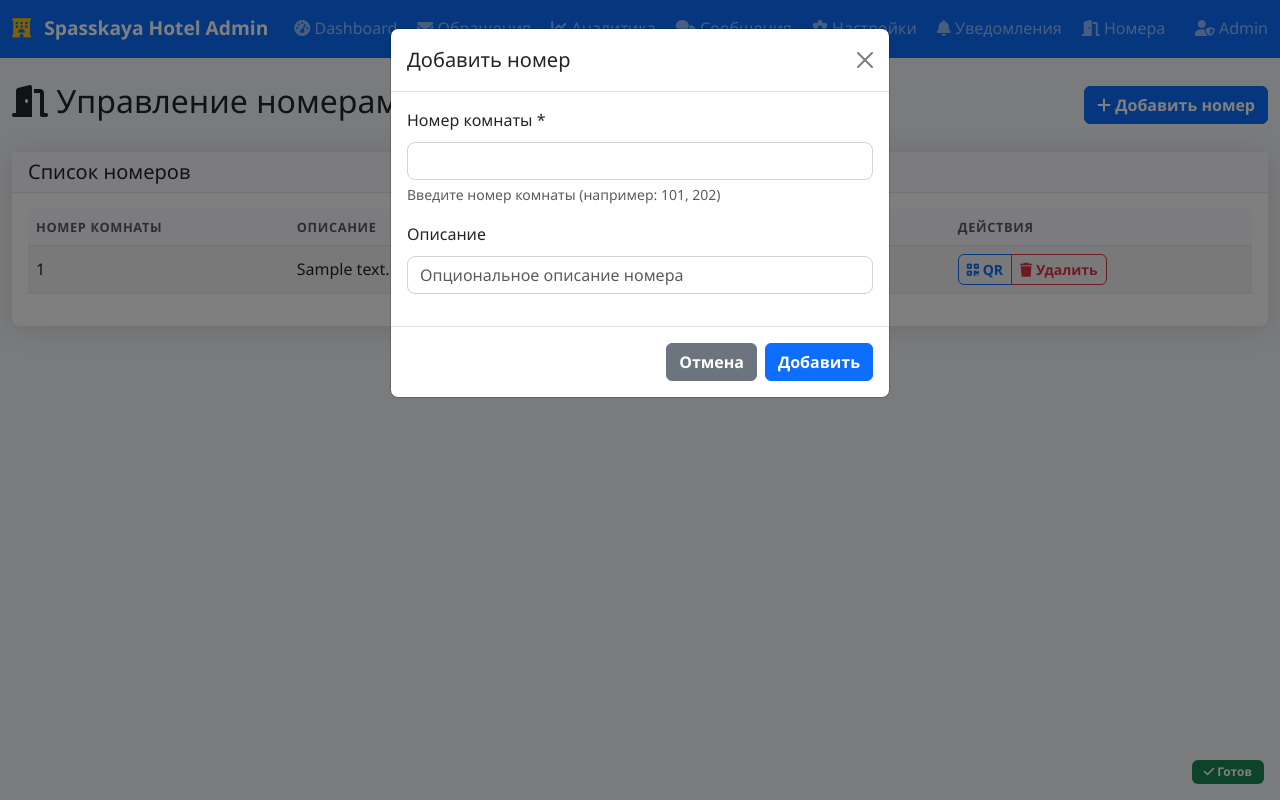
After one commit to SamoylikV/spasskaya_bot, a FastAPI app: template web/templates/rooms.html in a window 1280 px wide, after a click on "Добавить номер". The commit adds this page. Run offline with FastAPI, Linux system fonts and the light colour scheme; the template is opened without the code that fills it: most values are stand-ins (such as "Sample title", 1, 10 or a date in 2020); parts of the project's set-up code (start-up, migrations or seed data) failed here and were passed over; some libraries are stand-ins or nearby versions.

Commit message:
qr code generator added

```diff
--- a/requirements.txt
+++ b/requirements.txt
@@ -25,3 +25,4 @@ jinja2==3.1.2
 python-multipart==0.0.6
 redis==5.0.1
 pytz==2024.1
+qrcode[pil]==7.4.2
--- a/web/main.py
+++ b/web/main.py
@@ -21,7 +21,7 @@ from db.db import (
     remove_notification_recipient, toggle_notification_recipient,
     get_message_template, get_all_message_templates, update_message_template,
     get_setting, update_setting, get_all_settings, init_settings,
-    format_time_for_display
+    format_time_for_display, add_room, remove_room, get_all_rooms
 )
 
 app = FastAPI(title="Spasskaya Hotel Admin Panel", version="3.1")
@@ -461,6 +461,97 @@ async def update_setting_endpoint(setting_key: str, request: Request, admin: str
     except Exception as e:
         raise HTTPException(status_code=500, detail=f"Error updating setting: {str(e)}")
 
+@app.get("/rooms", response_class=HTMLResponse)
+async def rooms_page(request: Request, admin: str = Depends(get_current_admin)):
+    rooms = await get_all_rooms(active_only=False)
+    return templates.TemplateResponse("rooms.html", {
+        "request": request,
+        "rooms": rooms
+    })
+
+@app.get("/api/rooms")
+async def get_rooms(admin: str = Depends(get_current_admin)):
+    rooms = await get_all_rooms(active_only=False)
+    return {"rooms": [dict(r) for r in rooms]}
+
+@app.post("/api/rooms")
+async def add_room_endpoint(request: Request, admin: str = Depends(get_current_admin)):
+    try:
+        form = await request.form()
+        room_number = form.get("room_number")
+        description = form.get("description")
+
+        if not room_number:
+            raise HTTPException(status_code=400, detail="Room number is required")
+
+        await add_room(room_number, description)
+        return {"success": True, "room_number": room_number}
+    except Exception as e:
+        raise HTTPException(status_code=500, detail=f"Error adding room: {str(e)}")
+
+@app.delete("/api/rooms/{room_number}")
+async def delete_room_endpoint(room_number: str, admin: str = Depends(get_current_admin)):
+    try:
+        await remove_room(room_number)
+        return {"success": True, "room_number": room_number}
+    except Exception as e:
+        raise HTTPException(status_code=500, detail=f"Error removing room: {str(e)}")
+
+@app.get("/api/rooms/{room_number}/qr")
+async def generate_qr_code(room_number: str, admin: str = Depends(get_current_admin)):
+    try:
+        import os
+        import qrcode
+        import io
+        import requests
+        from fastapi import HTTPException
+        from fastapi.responses import StreamingResponse
+
+        bot_token = os.getenv('TOKEN')
+        if not bot_token:
+            raise HTTPException(status_code=500, detail="Bot token not configured")
+
+        resp = requests.get(f"https://api.telegram.org/bot{bot_token}/getMe")
+        if resp.status_code != 200:
+            raise HTTPException(status_code=500, detail="Failed to fetch bot info from Telegram")
+
+        data = resp.json()
+        if not data.get("ok"):
+            raise HTTPException(status_code=500, detail=f"Telegram API error: {data}")
+
+        bot_username = data["result"]["username"]
+        if not bot_username:
+            raise HTTPException(status_code=500, detail="Bot username not found")
+
+        qr_url = f"https://t.me/{bot_username}?start={room_number}"
+
+        qr = qrcode.QRCode(
+            version=1,
+            error_correction=qrcode.constants.ERROR_CORRECTION_L,
+            box_size=10,
+            border=4,
+        )
+        qr.add_data(qr_url)
+        qr.make(fit=True)
+
+        img = qr.make_image(fill_color="black", back_color="white")
+
+        img_bytes = io.BytesIO()
+        img.save(img_bytes, format='PNG')
+        img_bytes.seek(0)
+
+        return StreamingResponse(
+            img_bytes,
+            media_type="image/png",
+            headers={"Content-Disposition": f"attachment; filename=room_{room_number}_qr.png"}
+        )
+
+    except ImportError:
+        raise HTTPException(status_code=500, detail="QR code generation not available. Install qrcode package.")
+    except Exception as e:
+        raise HTTPException(status_code=500, detail=f"Error generating QR code: {str(e)}")
+
+
 if __name__ == "__main__":
     import uvicorn
     uvicorn.run(app, host="0.0.0.0", port=8001)
--- a/web/templates/base.html
+++ b/web/templates/base.html
@@ -40,6 +40,9 @@
                     <li class="nav-item">
                         <a class="nav-link" href="/notifications"><i class="fas fa-bell"></i> Уведомления</a>
                     </li>
+                    <li class="nav-item">
+                        <a class="nav-link" href="/rooms"><i class="fas fa-door-open"></i> Номера</a>
+                    </li>
                 </ul>
                 <ul class="navbar-nav">
                     <li class="nav-item">
--- /dev/null
+++ b/web/templates/rooms.html
@@ -0,0 +1,218 @@
+{% extends "base.html" %}
+
+{% block title %}Управление номерами - Spasskaya Hotel{% endblock %}
+
+{% block content %}
+<div class="row">
+    <div class="col-12">
+        <div class="d-flex justify-content-between align-items-center mb-4">
+            <h2><i class="fas fa-door-open"></i> Управление номерами</h2>
+            <button class="btn btn-primary" data-bs-toggle="modal" data-bs-target="#addRoomModal">
+                <i class="fas fa-plus"></i> Добавить номер
+            </button>
+        </div>
+
+        <div class="card">
+            <div class="card-header">
+                <h5 class="mb-0">Список номеров</h5>
+            </div>
+            <div class="card-body">
+                <div class="table-responsive">
+                    <table class="table table-striped" id="roomsTable">
+                        <thead>
+                            <tr>
+                                <th>Номер комнаты</th>
+                                <th>Описание</th>
+                                <th>Статус</th>
+                                <th>Дата создания</th>
+                                <th>Действия</th>
+                            </tr>
+                        </thead>
+                        <tbody>
+                            {% for room in rooms %}
+                            <tr data-room-number="{{ room.room_number }}">
+                                <td>{{ room.room_number }}</td>
+                                <td>{{ room.description or '-' }}</td>
+                                <td>
+                                    {% if room.is_active %}
+                                        <span class="badge bg-success">Активен</span>
+                                    {% else %}
+                                        <span class="badge bg-secondary">Неактивен</span>
+                                    {% endif %}
+                                </td>
+                                <td>{{ room.created_at.strftime('%d.%m.%Y %H:%M') if room.created_at else '-' }}</td>
+                                <td>
+                                    <div class="btn-group" role="group">
+                                        <button class="btn btn-sm btn-outline-primary generate-qr-btn" data-room="{{ room.room_number }}">
+                                            <i class="fas fa-qrcode"></i> QR
+                                        </button>
+                                        <button class="btn btn-sm btn-outline-danger delete-room-btn" data-room="{{ room.room_number }}">
+                                            <i class="fas fa-trash"></i> Удалить
+                                        </button>
+                                    </div>
+                                </td>
+                            </tr>
+                            {% endfor %}
+                        </tbody>
+                    </table>
+                </div>
+            </div>
+        </div>
+    </div>
+</div>
+
+<!-- Add Room Modal -->
+<div class="modal fade" id="addRoomModal" tabindex="-1">
+    <div class="modal-dialog">
+        <div class="modal-content">
+            <div class="modal-header">
+                <h5 class="modal-title">Добавить номер</h5>
+                <button type="button" class="btn-close" data-bs-dismiss="modal"></button>
+            </div>
+            <form id="addRoomForm">
+                <div class="modal-body">
+                    <div class="mb-3">
+                        <label for="roomNumber" class="form-label">Номер комнаты *</label>
+                        <input type="text" class="form-control" id="roomNumber" name="room_number" required>
+                        <div class="form-text">Введите номер комнаты (например: 101, 202)</div>
+                    </div>
+                    <div class="mb-3">
+                        <label for="roomDescription" class="form-label">Описание</label>
+                        <input type="text" class="form-control" id="roomDescription" name="description" placeholder="Опциональное описание номера">
+                    </div>
+                </div>
+                <div class="modal-footer">
+                    <button type="button" class="btn btn-secondary" data-bs-dismiss="modal">Отмена</button>
+                    <button type="submit" class="btn btn-primary">Добавить</button>
+                </div>
+            </form>
+        </div>
+    </div>
+</div>
+
+<!-- QR Code Modal -->
+<div class="modal fade" id="qrCodeModal" tabindex="-1">
+    <div class="modal-dialog">
+        <div class="modal-content">
+            <div class="modal-header">
+                <h5 class="modal-title">QR код для номера <span id="qrRoomNumber"></span></h5>
+                <button type="button" class="btn-close" data-bs-dismiss="modal"></button>
+            </div>
+            <div class="modal-body text-center">
+                <div id="qrCodeContainer">
+                    <div class="spinner-border" role="status">
+                        <span class="visually-hidden">Генерация QR кода...</span>
+                    </div>
+                </div>
+                <div class="mt-3">
+                    <small class="text-muted">
+                        QR код содержит ссылку на Telegram бота с автоматическим вводом номера комнаты
+                    </small>
+                </div>
+            </div>
+            <div class="modal-footer">
+                <button type="button" class="btn btn-secondary" data-bs-dismiss="modal">Закрыть</button>
+                <a id="downloadQrBtn" href="#" class="btn btn-primary" download>
+                    <i class="fas fa-download"></i> Скачать PNG
+                </a>
+            </div>
+        </div>
+    </div>
+</div>
+
+{% endblock %}
+
+{% block extra_js %}
+<script>
+document.addEventListener('DOMContentLoaded', function() {
+    const addRoomForm = document.getElementById('addRoomForm');
+    const roomsTable = document.getElementById('roomsTable');
+
+    // Add room form submission
+    addRoomForm.addEventListener('submit', async function(e) {
+        e.preventDefault();
+
+        const formData = new FormData(this);
+        const roomNumber = formData.get('room_number');
+        const description = formData.get('description');
+
+        try {
+            const response = await fetch('/api/rooms', {
+                method: 'POST',
+                body: formData
+            });
+
+            if (response.ok) {
+                showStatus('Номер успешно добавлен!', 'success');
+                bootstrap.Modal.getInstance(document.getElementById('addRoomModal')).hide();
+                addRoomForm.reset();
+                location.reload(); // Refresh to show new room
+            } else {
+                const error = await response.json();
+                showStatus('Ошибка: ' + error.detail, 'danger');
+            }
+        } catch (error) {
+            showStatus('Ошибка при добавлении номера', 'danger');
+        }
+    });
+
+    // Delete room buttons
+    roomsTable.addEventListener('click', async function(e) {
+        if (e.target.closest('.delete-room-btn')) {
+            const btn = e.target.closest('.delete-room-btn');
+            const roomNumber = btn.dataset.room;
+
+            if (confirm(`Удалить номер ${roomNumber}?`)) {
+                try {
+                    const response = await fetch(`/api/rooms/${roomNumber}`, {
+                        method: 'DELETE'
+                    });
+
+                    if (response.ok) {
+                        showStatus('Номер успешно удален!', 'success');
+                        btn.closest('tr').remove();
+                    } else {
+                        const error = await response.json();
+                        showStatus('Ошибка: ' + error.detail, 'danger');
+                    }
+                } catch (error) {
+                    showStatus('Ошибка при удалении номера', 'danger');
+                }
+            }
+        }
+    });
+
+    // Generate QR code buttons
+    roomsTable.addEventListener('click', async function(e) {
+        if (e.target.closest('.generate-qr-btn')) {
+            const btn = e.target.closest('.generate-qr-btn');
+            const roomNumber = btn.dataset.room;
+
+            document.getElementById('qrRoomNumber').textContent = roomNumber;
+            const qrContainer = document.getElementById('qrCodeContainer');
+            const downloadBtn = document.getElementById('downloadQrBtn');
+
+            qrContainer.innerHTML = '<div class="spinner-border" role="status"><span class="visually-hidden">Генерация QR кода...</span></div>';
+
+            bootstrap.Modal.getOrCreateInstance(document.getElementById('qrCodeModal')).show();
+
+            try {
+                const response = await fetch(`/api/rooms/${roomNumber}/qr`);
+                if (response.ok) {
+                    const blob = await response.blob();
+                    const imageUrl = URL.createObjectURL(blob);
+
+                    qrContainer.innerHTML = `<img src="${imageUrl}" class="img-fluid" alt="QR код для номера ${roomNumber}">`;
+                    downloadBtn.href = imageUrl;
+                    downloadBtn.download = `room_${roomNumber}_qr.png`;
+                } else {
+                    qrContainer.innerHTML = '<div class="alert alert-danger">Ошибка при генерации QR кода</div>';
+                }
+            } catch (error) {
+                qrContainer.innerHTML = '<div class="alert alert-danger">Ошибка при генерации QR кода</div>';
+            }
+        }
+    });
+});
+</script>
+{% endblock %}
```
Also changed, not shown: bot/main.py (+17 -2 lines), db/db.py (+52 -4 lines).
